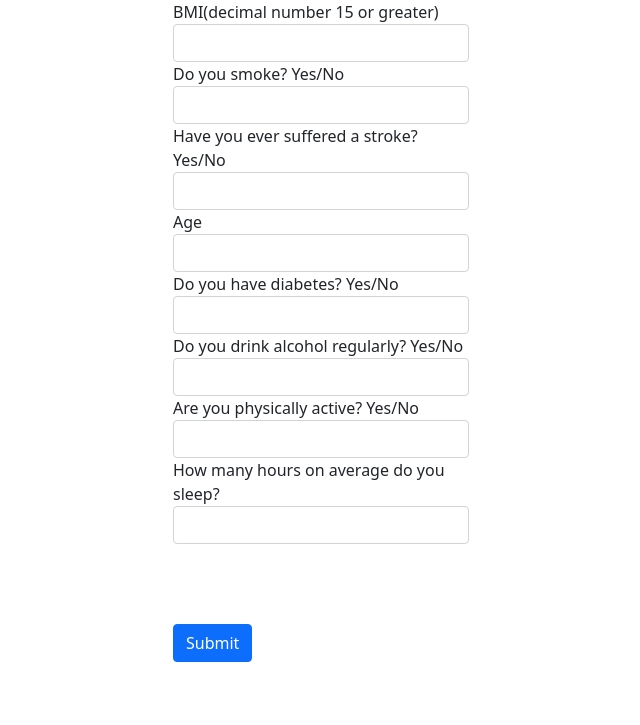
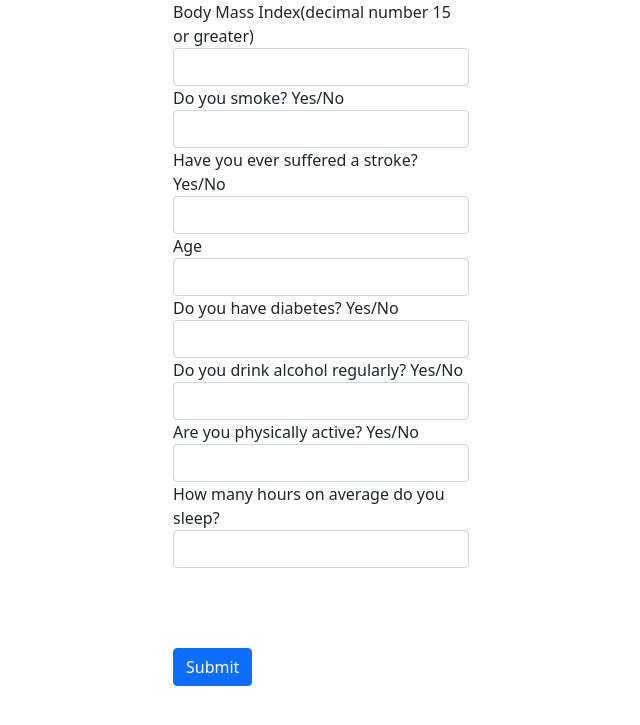
Before and after one commit to BrandonSmith710/HeartDiseasePredictionApp, a Flask app: page / in a window 1280 px wide. Shown: the top 725 px of the page, without its empty margins (319-959 px from the left). Run offline with Flask 2, Linux system fonts and the light colour scheme.

Commit message:
Update base.html

```diff
--- a/inner/templates/base.html
+++ b/inner/templates/base.html
@@ -11,7 +11,7 @@
     <div class="container col-md-3">
         <form action='/health_checkpoint/' method='post'>
             <div class="mb-3">
-                <label class="form-label">BMI(decimal number 15 or greater)
+                <label class="form-label">Body Mass Index(decimal number 15 or greater)
                 <input name="search" type="text" class="form-control">
                 <label class="form-label">Do you smoke? Yes/No
                 <input name="search2" type="text" class="form-control">
```
